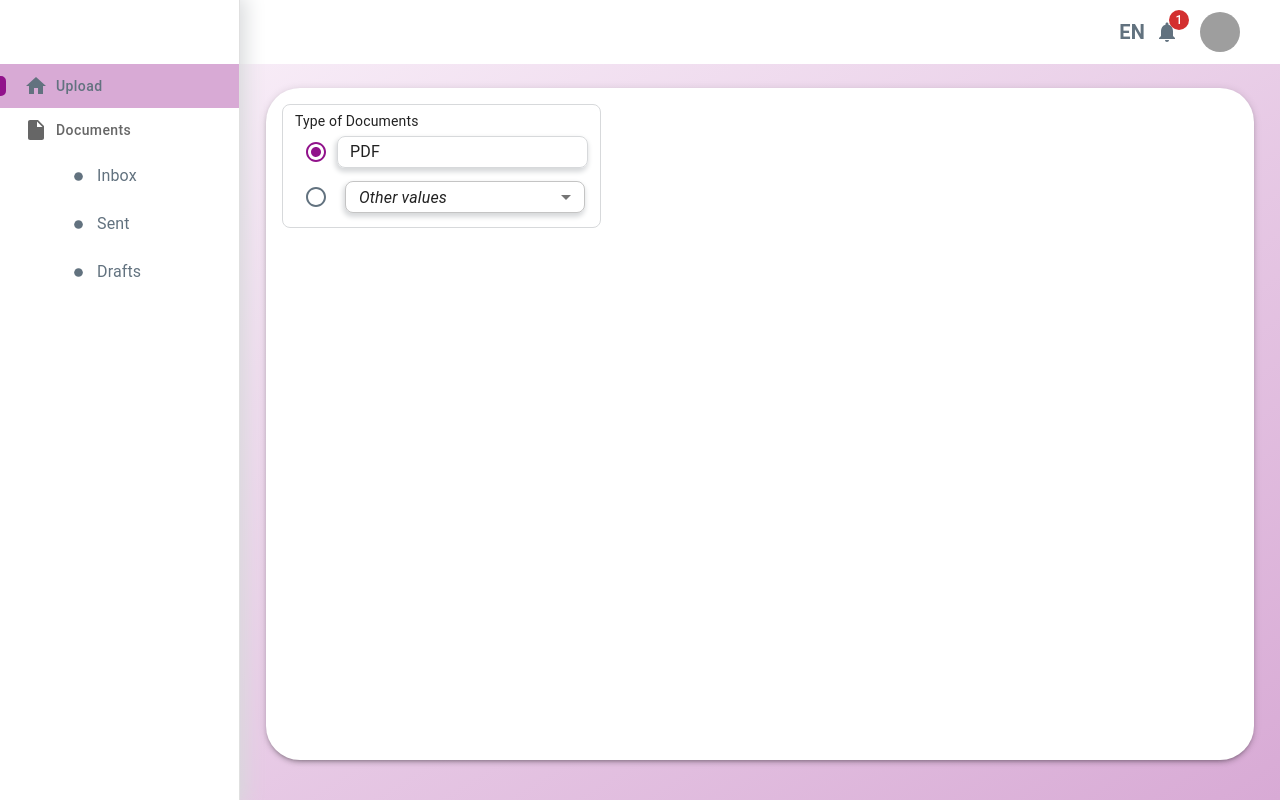
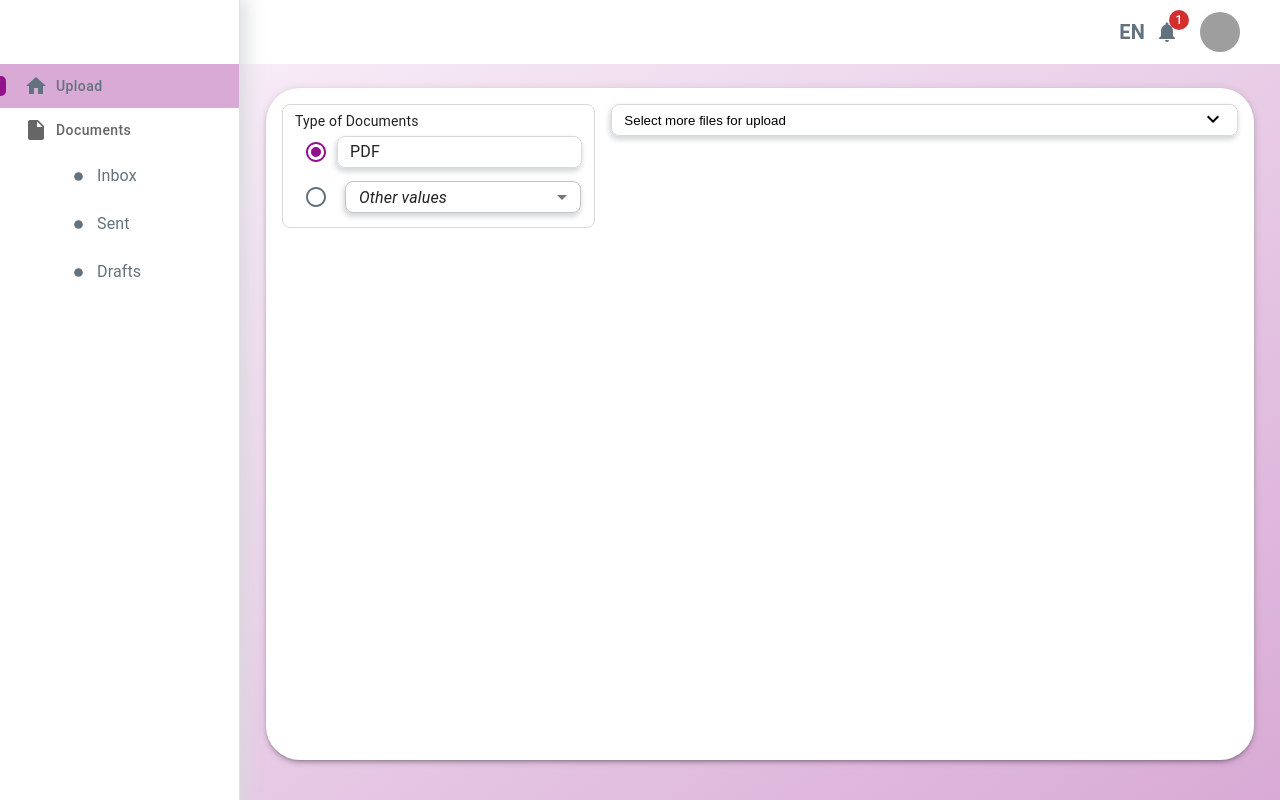
Before and after one commit to KlimaGi/upload-task, a React (Create React App) app: page / in a window 1280 px wide. Built offline with nearby package versions, Linux system fonts and the light colour scheme; grey boxes are pictures that could not be loaded.

Commit message:
feat: add upload block design

```diff
--- a/src/components/main-block/index.tsx
+++ b/src/components/main-block/index.tsx
@@ -1,7 +1,9 @@
 import React, { useState } from 'react';
 import { Box, Paper, Typography, FormControl, Radio, Select, MenuItem } from '@mui/material';
+import KeyboardArrowDownIcon from '@mui/icons-material/KeyboardArrowDown';
 import { useTheme } from '@mui/material/styles';
 import { SelectChangeEvent } from '@mui/material/Select';
+import UploadBlock from './upload-block';
 
 export default function MainBlock() {
   const theme = useTheme();
@@ -45,6 +47,7 @@ export default function MainBlock() {
           <div className='left-box'>
             <div className='container'>
               <Typography variant='body2'>Type of Documents</Typography>
+
 
               <div className='d-flex'>
                 <Radio
@@ -101,7 +104,17 @@ export default function MainBlock() {
 
             </div>
           </div>
-          <div className='right-box'></div>
+          {/* ------- right side --------- */}
+          <div className='right-box'>
+
+            <div className='upload-container'>
+              <UploadBlock />
+            </div>
+
+
+
+
+          </div>
         </div>
 
       </Paper>
--- /dev/null
+++ b/src/components/main-block/upload-block.tsx
@@ -0,0 +1,39 @@
+import * as React from 'react';
+import KeyboardArrowDownIcon from '@mui/icons-material/KeyboardArrowDown';
+import KeyboardArrowUpIcon from '@mui/icons-material/KeyboardArrowUp';
+
+export default function UploadBlock() {
+  const [expanded, setExpanded] = React.useState(false);
+
+
+
+  return (
+    <div className='box-paper' >
+      <div className='acordion'>
+        <button className='btn' onClick={() => setExpanded(!expanded)}>
+          <span>Select more files for upload</span>
+          {
+            expanded
+              ? <span> <KeyboardArrowUpIcon />  </span>
+              : <span> <KeyboardArrowDownIcon /> </span>
+          }
+
+        </button>
+
+        {
+          expanded && <div className='acordion-item'>
+            <h4>Select files</h4>
+            <p>Drop files here or click browse</p>
+
+          </div>
+        }
+      </div>
+
+    </div>
+
+
+
+
+
+  );
+}
--- a/src/styles/main-styles.css
+++ b/src/styles/main-styles.css
@@ -30,7 +30,7 @@
   flex: 1;
   height: 10rem;
   /* border: 1px solid pink; */
-
+  margin-right: 1rem;
 }
 .right-box{
   flex: 2;
@@ -45,7 +45,7 @@
   align-items: center;
   padding: 0 12px;
   width: 100%;
-  height: 2rem;
+  min-height: 2rem;
   align-self: center;
 }
 .box-paper > option{
@@ -66,3 +66,27 @@ background-color: var(--color-purple-bg-sec-dark);
 .option:hover {
   background-color: var(--color-purple-bg-sec-dark);
 }
+
+/* ----- acordion --- */
+.acordion {
+width: 100%;
+}
+.btn {
+width: 100%;
+border-style: none;
+background-color: #ffffff;
+display: inline-flex;
+justify-content: space-between;
+align-items: center;
+}
+.btn:focus-visible{
+  border-style: none;
+}
+.acordion-item{
+border: 1px solid pink;
+height: 20rem;
+display: flex;
+flex-direction: column;
+align-items: center;
+justify-content: center;
+}
```
